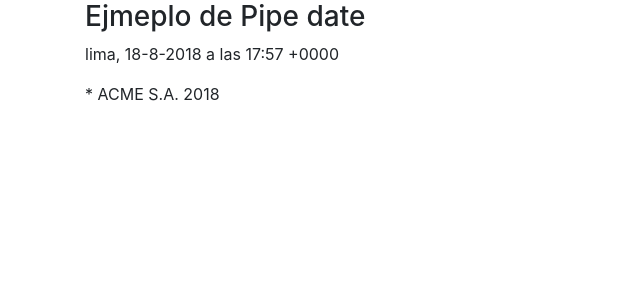
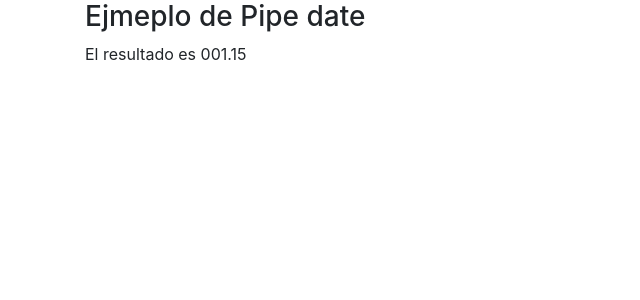
Before and after one commit to JMVasquezR/tutoAngular, an Angular app: page / in a window 1280 px wide. Shown: the top 300 px of the page, without its empty margins (0-640 px from the left). Built offline with nearby package versions, Linux system fonts and the light colour scheme.

Commit message:
Formato Pipe decimal

```diff
--- a/src/app/fechaactual/fechaactual.component.ts
+++ b/src/app/fechaactual/fechaactual.component.ts
@@ -2,13 +2,15 @@ import {Component} from '@angular/core';
 
 @Component({
   selector: 'app-fehcaactual',
-  template: `<p> {{ciudad | lowercase}}, {{hoy | date:'d-M-y'}} a las {{hoy | date: 'H:m  Z'}} </p>
-  <app-copyright></app-copyright>`,
-  // templateUrl: './fechaactual.component.html',
+  template: `<p>El resultado es {{resultado | number: '3.2-2'}}</p>`,
+// template: `<p> {{ciudad | lowercase}}, {{hoy | date:'d-M-y'}} a las {{hoy | date: 'H:m  Z'}} </p>
+// <app-copyright></app-copyright>`,
+// templateUrl: './fechaactual.component.html',
   styleUrls: ['./fechaactual.component.css']
 })
 
 export class FechaactualComponent {
-  hoy = new Date();
-  ciudad: string = 'Lima';
+  // hoy = new Date();
+  // ciudad: string = 'Lima';
+  resultado: number = 1.148;
 }
```
